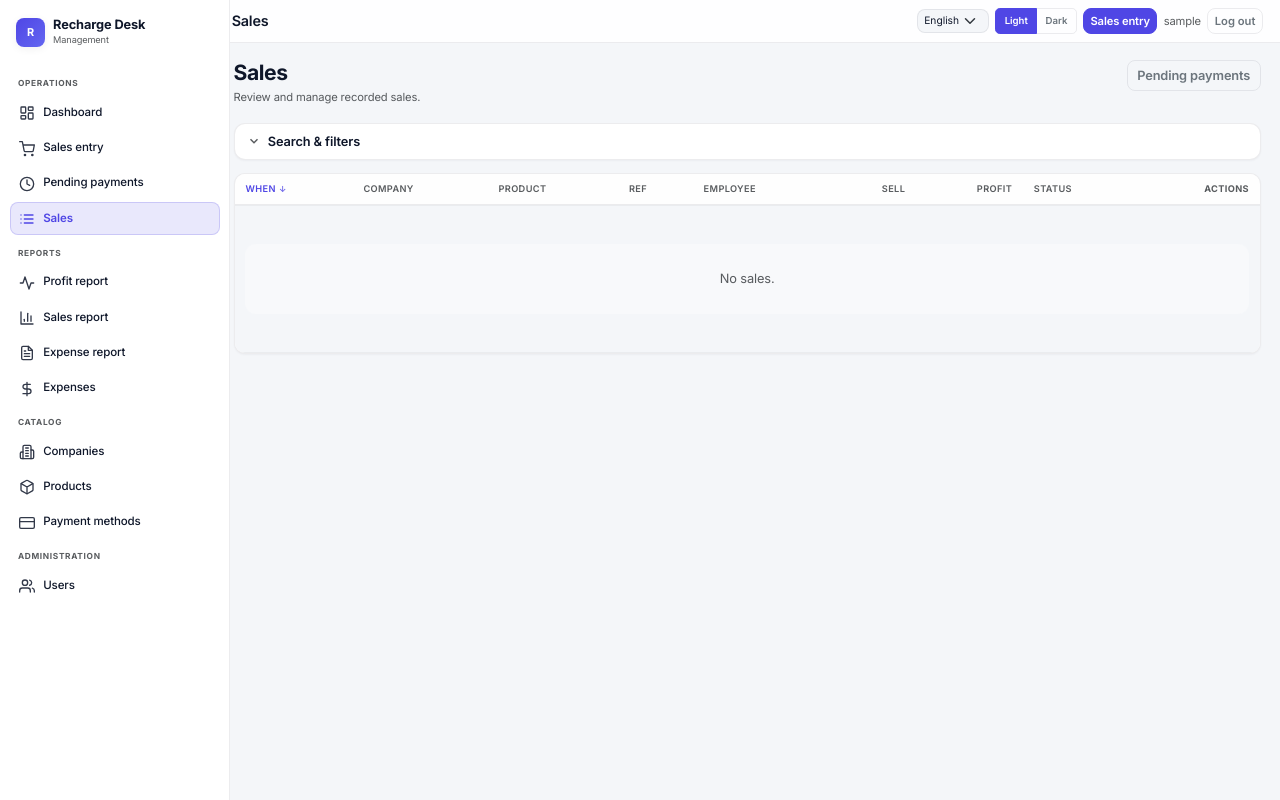
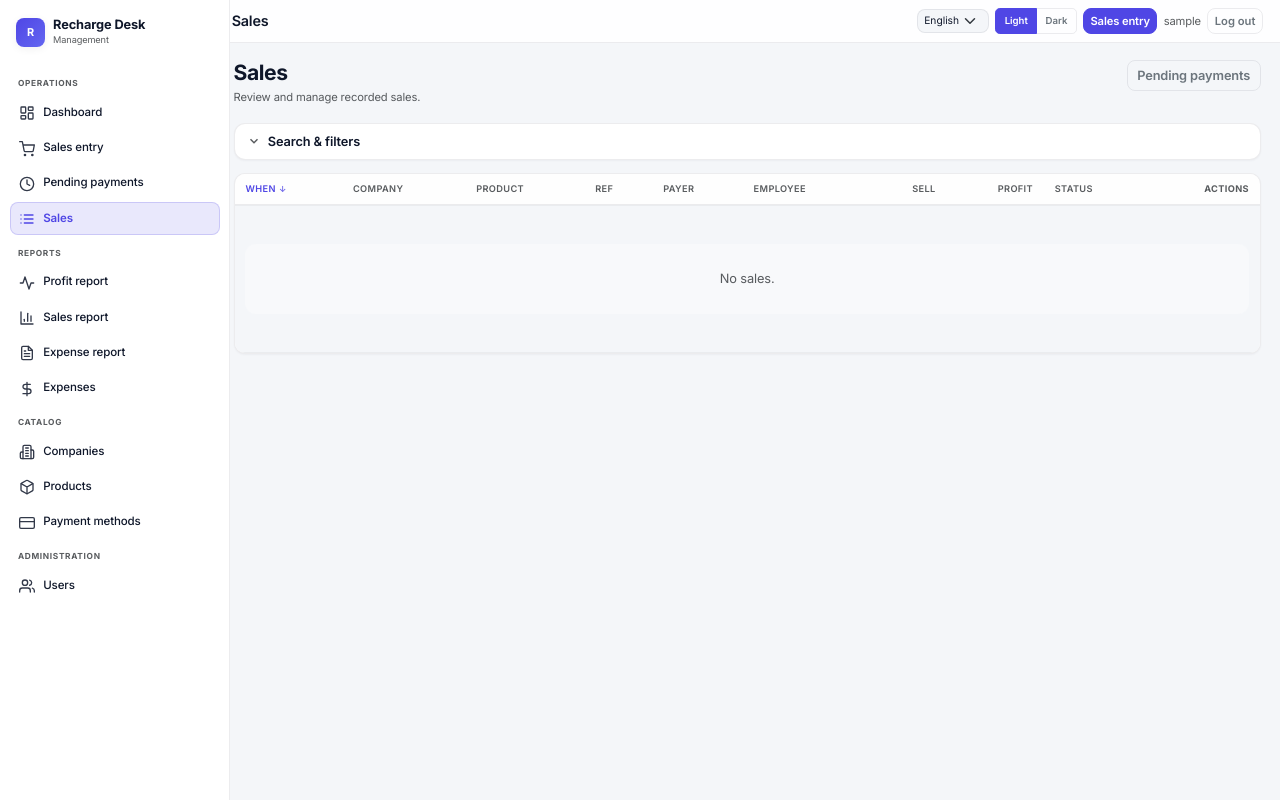
Before and after one commit to nobodycp/recharge-desk, a Django app: page /management/sales/ in a window 1280 px wide. Run offline with Django 4.2, Linux system fonts and the light colour scheme; the visitor is signed in with stand-in values (Sample User, id 1); data comes from the database, SQL or seed files in the repository; data that the repository does not hold is empty; some libraries are stand-ins or nearby versions.

Commit message:
feat(sales): show payer name on the sales list
Pending payments already exposed the payer name but the main sales
list did not, so management had to open each row just to see who
actually paid. Add a sortable "Payer" column on desktop (truncated
with a tooltip so it doesn't blow up the row width) and a small
payer line under the company / product line on mobile cards.

Wires up payer_name to SALE_SORT_WHITELIST so the new column header
sorts the same way as the existing ones.

Made-with: Cursor

```diff
--- a/sales/query_utils.py
+++ b/sales/query_utils.py
@@ -47,6 +47,7 @@ SALE_SORT_WHITELIST = {
     "profit": "profit_snapshot",
     "status": "status",
     "ref": "reference_number",
+    "payer": "payer_name",
     "company": "company__name",
     "product": "product__line__name",
     "employee": "created_by__username",
--- a/templates/sales/partials/management_sale_list_results.html
+++ b/templates/sales/partials/management_sale_list_results.html
@@ -16,6 +16,9 @@
             </th>
             <th>
               <a class="rd-datagrid-sort {% if sort == 'ref' %}is-active is-{{ order }}{% endif %}" href="{% if sort == 'ref' and order == 'desc' %}{% querystring sort='ref' order='asc' page=1 %}{% else %}{% querystring sort='ref' order='desc' page=1 %}{% endif %}">{% trans "Ref" %}</a>
+            </th>
+            <th>
+              <a class="rd-datagrid-sort {% if sort == 'payer' %}is-active is-{{ order }}{% endif %}" href="{% if sort == 'payer' and order == 'desc' %}{% querystring sort='payer' order='asc' page=1 %}{% else %}{% querystring sort='payer' order='desc' page=1 %}{% endif %}">{% trans "Payer" %}</a>
             </th>
             <th>
               <a class="rd-datagrid-sort {% if sort == 'employee' %}is-active is-{{ order }}{% endif %}" href="{% if sort == 'employee' and order == 'desc' %}{% querystring sort='employee' order='asc' page=1 %}{% else %}{% querystring sort='employee' order='desc' page=1 %}{% endif %}">{% trans "Employee" %}</a>
@@ -42,6 +45,7 @@
                 {{ s.reference_number }}
                 <button type="button" class="btn btn-sm btn-link p-0 ms-1 rd-copy-ref" data-copy="{{ s.reference_number }}" title="{% trans 'Copy reference' %}">⎘</button>
               </td>
+              <td class="text-truncate" style="max-width: 12rem;" title="{{ s.payer_name }}">{{ s.payer_name }}</td>
               <td class="small text-secondary">{{ s.created_by.username }}</td>
               <td class="fw-semibold tabular-nums text-end kpi-info">{{ s.sell_price_actual|intcomma }}</td>
               <td class="tabular-nums text-end {% if s.profit_snapshot < 0 %}kpi-danger{% else %}kpi-success{% endif %}">{{ s.profit_snapshot|intcomma }}</td>
@@ -81,7 +85,7 @@
           </tbody>
         {% empty %}
           <tbody>
-            <tr><td colspan="9" class="text-center py-5"><div class="empty-state border-0 mb-0">{% trans "No sales." %}</div></td></tr>
+            <tr><td colspan="10" class="text-center py-5"><div class="empty-state border-0 mb-0">{% trans "No sales." %}</div></td></tr>
           </tbody>
         {% endfor %}
       </table>
@@ -96,6 +100,7 @@
           {% include "partials/sale_status_badge.html" with sale=s %}
         </div>
         <div class="fw-semibold">{{ s.company.name }} · {{ s.product.display_name }}{% include "partials/sale_esim_badge.html" with sale=s %}{% include "partials/sale_loss_badge.html" with sale=s %}</div>
+        {% if s.payer_name %}<div class="small">{{ s.payer_name }}</div>{% endif %}
         <div class="d-flex align-items-center gap-2 mt-1">
           <span class="tabular-nums font-monospace">{{ s.reference_number }}</span>
           <button type="button" class="btn btn-sm btn-outline-secondary py-0 rd-copy-ref" data-copy="{{ s.reference_number }}">{% trans "Copy" %}</button>
```
